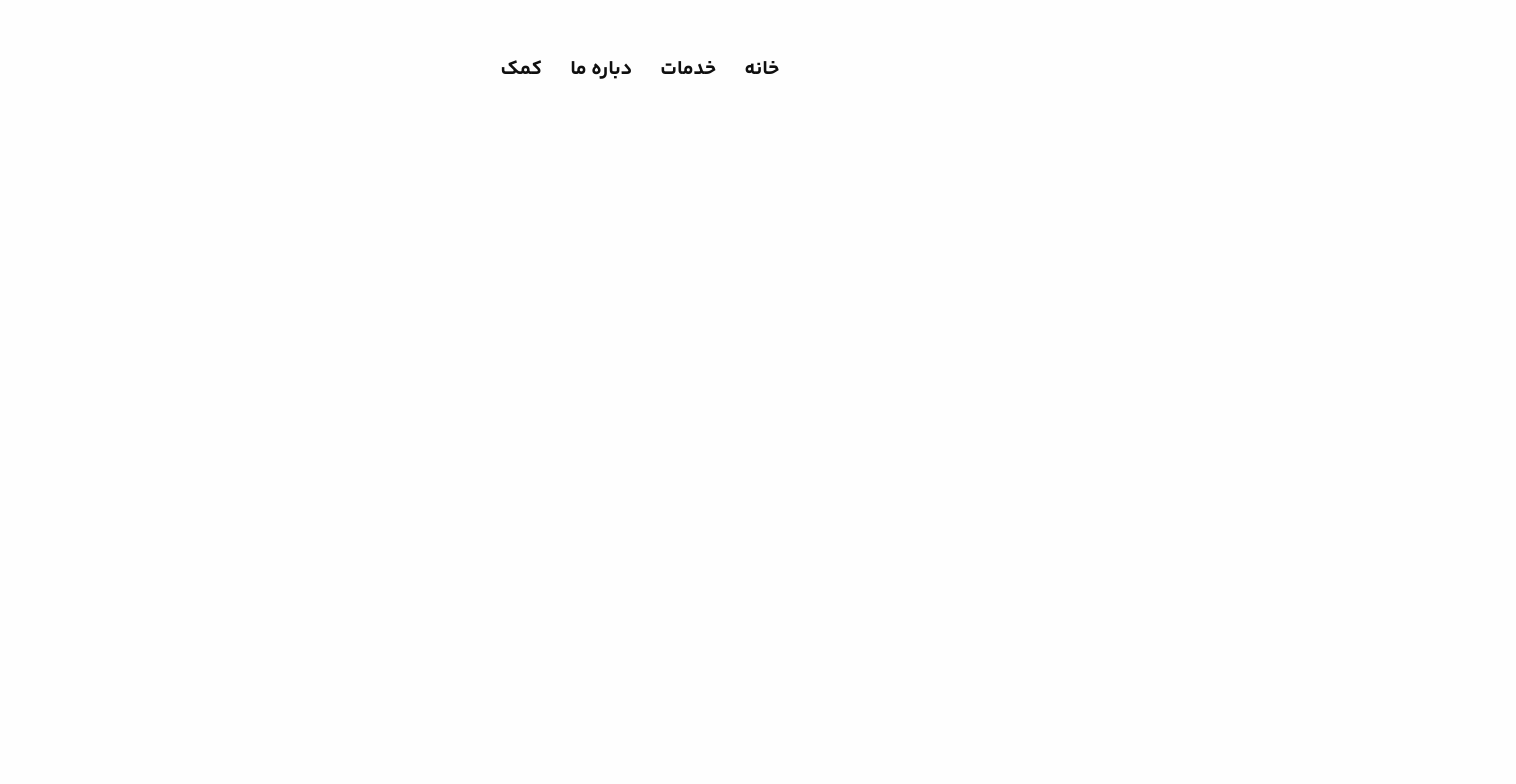
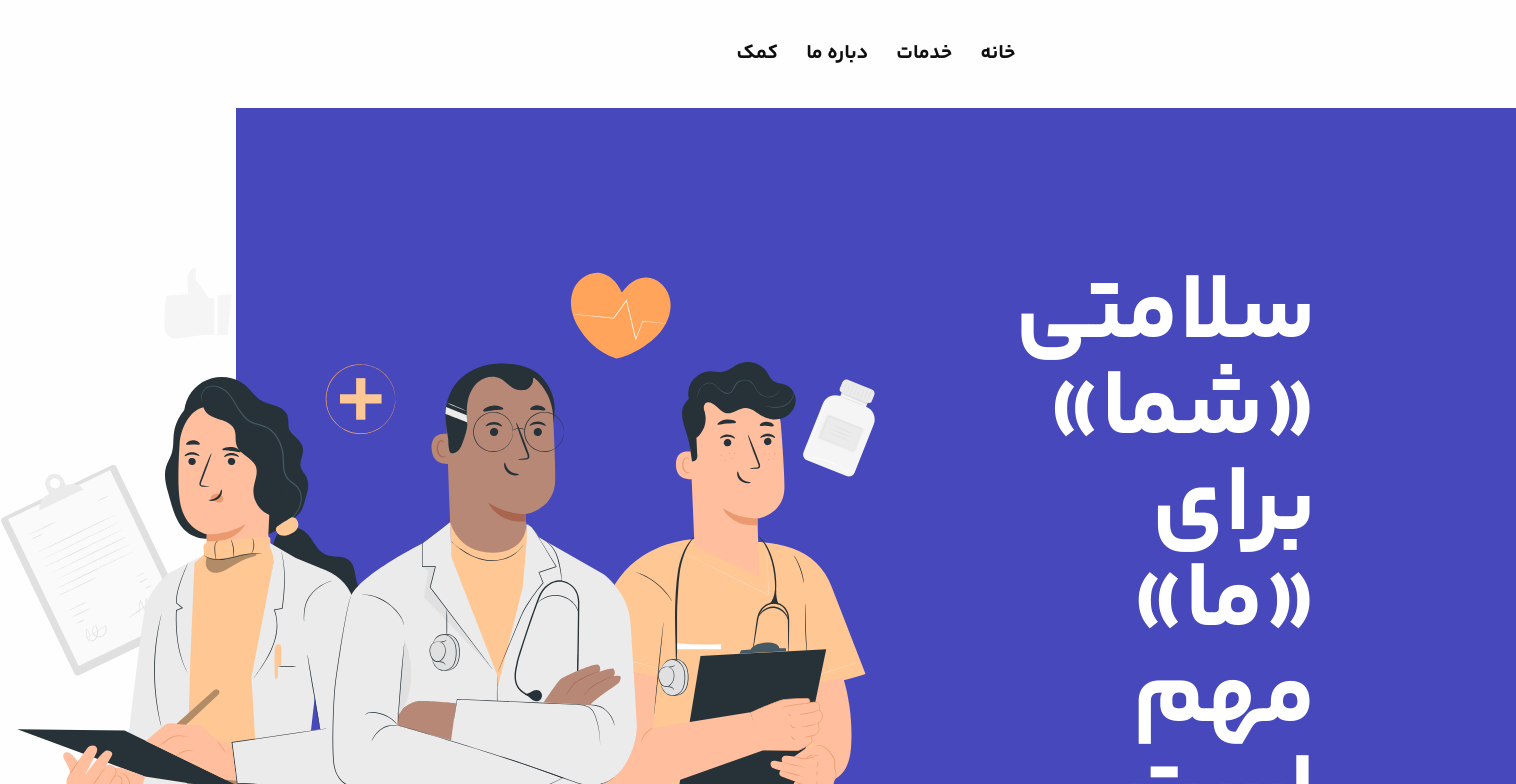
Before and after one commit to zahrabakhshandeh/HealthCare, a Next.js app: page / in a window 1280 px wide. Shown: the top 784 px of the page, 1516 px wide, since content can reach past the window. Built offline with nearby package versions, Linux system fonts and the light colour scheme.

Commit message:
Add Hero component.

```diff
--- a/src/app/page.tsx
+++ b/src/app/page.tsx
@@ -1,10 +1,16 @@
+import Hero from '@/components/landingPageComponents/Hero';
 import Navbar from '@/components/landingPageComponents/Navbar';
 
 export default function Home() {
   return (
     <main>
-      <div>
-        <Navbar />
+      <div className='grid xl:grid-cols-12 col-span-2 lg:col-span-4'>
+        <div className='col-span-full'>
+          <Navbar />
+        </div>
+        <div className='col-span-full'>
+          <Hero />
+        </div>
       </div>
     </main>
   );
--- /dev/null
+++ b/src/components/landingPageComponents/Hero/index.tsx
@@ -0,0 +1,22 @@
+import MainButton from "@/components/MainButton";
+import HeroSvg from "/public/svg/hero.svg"
+const Hero = () => {
+    return(
+        <div className="flex justify-center">
+            <div className="grid grid-cols-2 px-10 pt-40 bg-[var(--primary-blue)] w-full">
+                <div className="flex flex-col xl:gap-32 items-start">
+                    <h2 className="xl:text-8xl lg:text-2xl text-white lg:px-40 md:px-16">
+                        سلامتی «شما»
+                        برای «ما»
+                        مهم است.
+                    </h2>
+                    <MainButton value="شروع کنیم!" className="bg-[var(--green-btn)] w-1/3 h-20 mx-36"/>
+                </div>
+                <div className="lg:scale-75 xl:scale-100">
+                    <HeroSvg />
+                </div>
+            </div>
+        </div>
+    )
+};
+export default Hero;
--- a/src/components/landingPageComponents/Navbar/index.tsx
+++ b/src/components/landingPageComponents/Navbar/index.tsx
@@ -2,8 +2,8 @@ import NavElement from "../NavElement";
 
 const Navbar = () => {
     return(
-        <nav className="py-14 bg-[var(--back-ground-white)] p-2">
-            <ul className="flex flex-row gap-7  justify-center items-center">
+        <nav className="py-10 bg-[var(--back-ground-white)] p-2 flex justify-center">
+            <ul className="flex flex-row gap-7 justify-center items-center">
                 <li>
                     <NavElement text=" خانه" link='./s' />
                 </li>
```
Also changed, not shown: public/svg/hero.svg (added).
